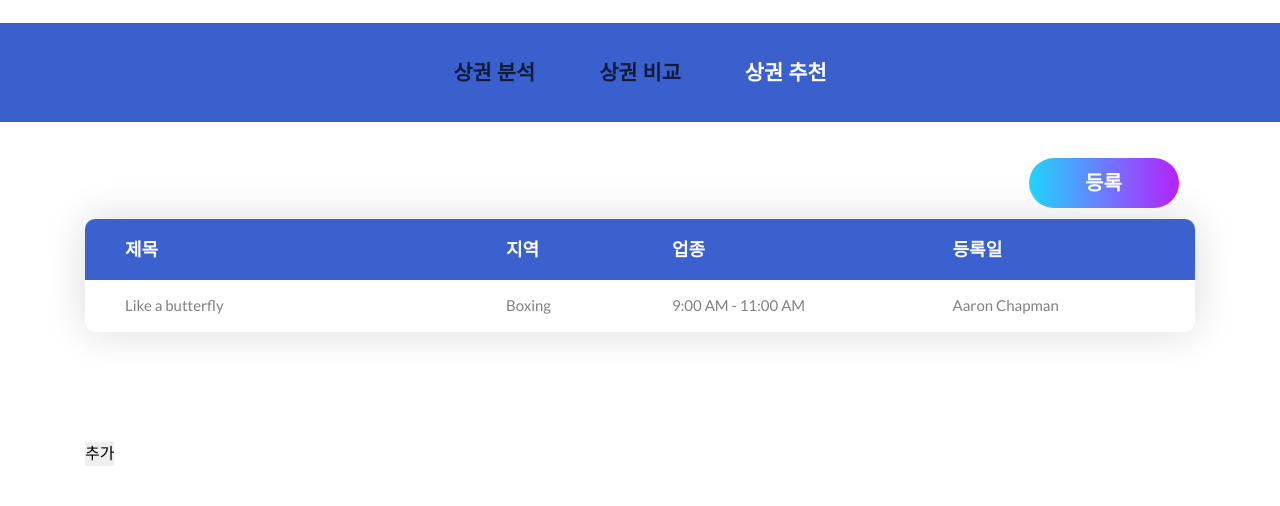
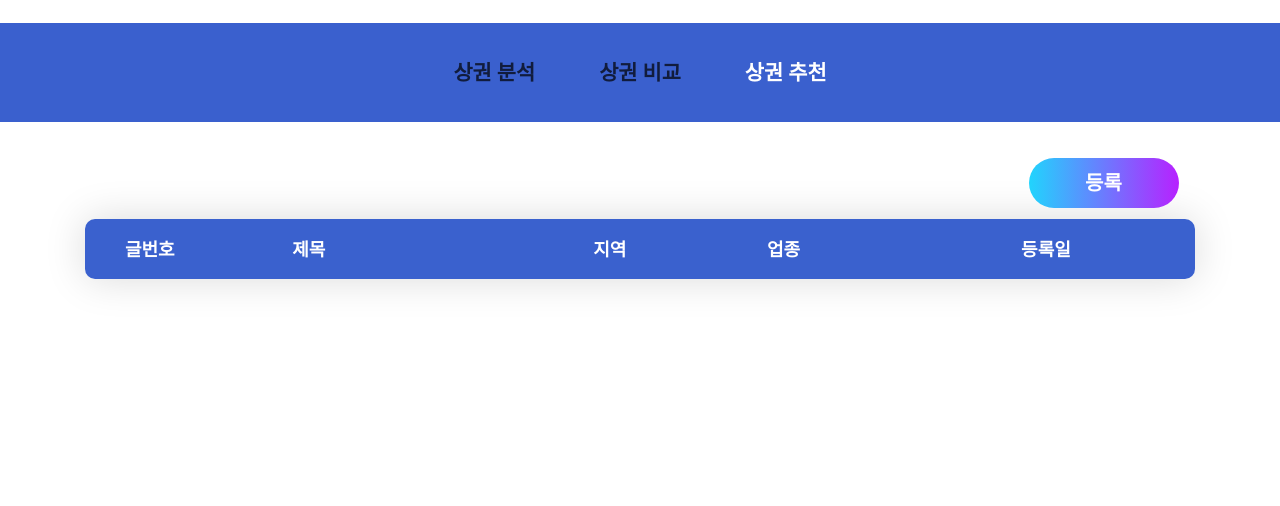
Before and after one commit to PilWonLee/StoreProject, a Java web app: template StorePRJ/WebContent/WEB-INF/view/businessRecommend.jsp in a window 1280 px wide. Shown: the part 294-800 px from the top of the page. Run offline with Spring Boot 4, a stand-in JSP engine, Linux system fonts and the light colour scheme; the template is opened without the code that fills it, so the values that code supplies are empty; the project's own start-up code is not run, and a stand-in starts its controllers and pages; some of the project's set-up classes (security, data sources, template engines, error pages and the like) are left out, and stand-ins take their place; some libraries are stand-ins or nearby versions; some web fonts are replaced.

Commit message:
상권추천 리스트 완료, 검색, 더보기 남음... ㅠㅠ

```diff
--- a/StorePRJ/WebContent/WEB-INF/view/businessRecommend.jsp
+++ b/StorePRJ/WebContent/WEB-INF/view/businessRecommend.jsp
@@ -46,7 +46,36 @@
 
 <!--selectbox 스타일-->
 <link rel="stylesheet" type="text/css" href="bootstrap/css/selectbox.css">
+<style>
+.content{
+    vertical-align: middle;
+    text-align: center;
+    margin-left: auto;
+    margin-right: auto;
+    align: center;
+    height:130px;
+}
 
+.content.top{
+	vertical-align:top;
+}
+.row100.body.content{
+	display:none;
+}
+
+.column1{
+	width:13%;
+}
+
+.column2{
+	padding-left:3%;
+	width:25%;
+}
+
+.column3{
+	width:13%;
+}
+</style>
 <title>우리 동네 상권 분석</title>
 <script src="http://code.jquery.com/jquery-latest.min.js"></script>
 <script>
@@ -61,6 +90,18 @@
 		selectBusiness1.text("업종 대분류");
 		var MidCd = '';
 		var MidNameArr = new Array;
+
+		getList();
+		resize();
+
+		function resize(){
+			$('.js-pscroll').each(function() {
+				var ps = new PerfectScrollbar(this);
+				$(window).on('resize', function() {
+					ps.update();
+				})
+			});
+		}
 
 		// 시,도 불러오기
 		$
@@ -158,22 +199,21 @@
 					}
 				});
 
-		// 활성화
-		$('#btn')
-				.click(
-						function() {
-							var content = "<tr class='row100 body'><td class='cell100 column1'>Like a butterfly</td><td class='cell100 column2'>Boxing</td><td class='cell100 column3'>9:00 AM - 11:00 AM</td><td class='cell100 column4'>Aaron Chapman</td><td class='cell100 column4'>10</td></tr>";
-							content += "<tr class='row100 body'><td class='cell100 column1'>Like a butterfly</td><td class='cell100 column2'>Boxing</td><td class='cell100 column3'>9:00 AM - 11:00 AM</td><td class='cell100 column4'>Aaron Chapman</td><td class='cell100 column4'>10</td></tr>";
-							content += "<tr class='row100 body'><td class='cell100 column1'>Like a butterfly</td><td class='cell100 column2'>Boxing</td><td class='cell100 column3'>9:00 AM - 11:00 AM</td><td class='cell100 column4'>Aaron Chapman</td><td class='cell100 column4'>10</td></tr>";
-							$('table > tbody').append(content);
+		// 클릭하면 내용 보여주기
+		$(document).on("click", ".row100.body",function(event){
+			var unpureId = $(this).attr("id");
+			var pureId = unpureId.substring(1,unpureId.length);
+			$("#"+pureId).toggle();
 			$('.js-pscroll').each(function() {
+				console.log(this);
 				var ps = new PerfectScrollbar(this);
-
 				$(window).on('resize', function() {
 					ps.update();
 				})
 			});
 		});
+
+		//등록하기 버튼
 		$('#continue').click(function(event) {
 			location.href = "#add";
 		})
@@ -199,7 +239,7 @@
 			data:resultArr,
 			method:"POST",
 			success:function(){
-				alert('성공!');
+				getList();
 			},
 			error:function(error){
 				console.log(error);
@@ -209,6 +249,36 @@
 
 	});
 
+	//게시판 리스트 불러오기
+	 function getList(){
+			var contents ="";
+			$.ajax({
+				url:"getRcdList.do",
+				dataType:"json",
+				success:function(data){
+					$.each(data,function(key,value){
+						contents +="<tr class='row100 body' id='A"+value.rcdNo+"' >";
+						contents +="<td class='cell100 column1'>"+value.rcdNo+"</td>";
+						contents +="<td class='cell100 column2'>"+value.title+"</td>";
+						contents +="<td class='cell100 column3'>"+value.sigunguName+"</td>";
+						contents +="<td class='cell100 column4'>"+value.indsName+"</td>";
+						contents +="<td class='cell100 column5'>"+value.regDate+"</td>";
+						contents +="</tr>";
+						contents +="<tr class='row100 body content' id='"+value.rcdNo+"'>";
+						contents +="<td class='content' colspan='3'><span>";
+						contents += value.content+"</span></td><td class='content top' colspan='2'><span><b>작성자</b>  : ";
+						contents += value.email+"</span></td></tr>";
+					})
+					$('.table100-body.js-pscroll tbody').html(contents);
+
+					location.href='#list';
+				},
+				error:function(error){
+					console.log(error);
+				}
+			});
+
+		}
 
 </script>
 </head>
@@ -235,10 +305,11 @@
 				<table>
 					<thead>
 						<tr class="row100 head">
-							<th class="cell100 column1"><b>제목</b></th>
-							<th class="cell100 column2"><b>지역</b></th>
-							<th class="cell100 column3"><b>업종</b></th>
-							<th class="cell100 column4"><b>등록일</b></th>
+							<th class="cell100 column1"><b>글번호</b></th>
+							<th class="cell100 column2"><b>제목</b></th>
+							<th class="cell100 column3"><b>지역</b></th>
+							<th class="cell100 column4"><b>업종</b></th>
+							<th class="cell100 column5"><b>등록일</b></th>
 						</tr>
 					</thead>
 				</table>
@@ -247,21 +318,12 @@
 			<div class="table100-body js-pscroll">
 				<table>
 					<tbody>
-						<tr class="row100 body">
-							<td class="cell100 column1">Like a butterfly</td>
-							<td class="cell100 column2">Boxing</td>
-							<td class="cell100 column3">9:00 AM - 11:00 AM</td>
-							<td class="cell100 column4">Aaron Chapman</td>
-						</tr>
 					</tbody>
 				</table>
 			</div>
 		</div>
 
-
-
-		<input type="button" id="btn" value="추가"> </section>
-
+		</section>
 		<section id="add" data-url="add">
 
 		<div class="wrap-login100" style="width: 800px; margin-top: 5%; margin-bottom: 6%; background-color: #f8f8f8; margin-left: auto; margin-right: auto;">
@@ -329,15 +391,7 @@
 	<script src="tableStyle/vendor/bootstrap/js/bootstrap.min.js"></script>
 	<script src="tableStyle/vendor/select2/select2.min.js"></script>
 	<script src="tableStyle/vendor/perfect-scrollbar/perfect-scrollbar.min.js"></script>
-	<script>
-		$('.js-pscroll').each(function() {
-			var ps = new PerfectScrollbar(this);
 
-			$(window).on('resize', function() {
-				ps.update();
-			})
-		});
-	</script>
 	<!--===============================================================================================-->
 	<script src="form/js/main.js"></script>
 	<!-- selectbox스크립트 -->
--- a/StorePRJ/src/com/store/dto/populationDTO.java
+++ b/StorePRJ/src/com/store/dto/populationDTO.java
@@ -4,7 +4,6 @@ public class populationDTO {
 	String totalMan;
 	String totalWoman;
 	String ageCode;
-
 	public String getTotalMan() {
 		return totalMan;
 	}
--- a/StorePRJ/src/com/store/persistence/mapper/RecommendMapper.java
+++ b/StorePRJ/src/com/store/persistence/mapper/RecommendMapper.java
@@ -11,6 +11,8 @@ public interface RecommendMapper {
 
 	void insertRecommend(RecommendDTO rDTO);
 
+	List<RecommendDTO> getList();
+
 
 
 }
--- a/StorePRJ/src/com/store/persistence/sqlmap/mapper/RecommendMapper.xml
+++ b/StorePRJ/src/com/store/persistence/sqlmap/mapper/RecommendMapper.xml
@@ -26,5 +26,10 @@ REG_DATE, 	SIDO_NAME, 		SIGUNGU_NAME, 	INDS_CD
 		)
 </insert>
 
+<select id="getList" resultType="RecommendDTO">
+SELECT RCD_NO AS rcdNo, REG_USER_NO AS regUserNo, TITLE, CONTENT, SIDO, SIGUNGU,
+INDS_NAME AS indsName, A.REG_DATE AS regDate, SIDO_NAME AS sidoName,SIGUNGU_NAME AS sigunguName,
+INDS_CD AS indsCd, EMAIL FROM pil_db.`RECOMMEND` A, pil_db.`USER_INFO` B WHERE B.USER_NO = A.REG_USER_NO
+</select>
 
 </mapper>
--- a/StorePRJ/src/com/store/service/IRecommendService.java
+++ b/StorePRJ/src/com/store/service/IRecommendService.java
@@ -1,4 +1,6 @@
 package com.store.service;
+
+import java.util.List;
 
 import com.store.dto.RecommendDTO;
 
@@ -6,4 +8,6 @@ public interface IRecommendService {
 
 	void insertRecommend(RecommendDTO rDTO);
 
+	List<RecommendDTO> getList();
+
 }
--- a/StorePRJ/src/com/store/service/impl/RecommendService.java
+++ b/StorePRJ/src/com/store/service/impl/RecommendService.java
@@ -22,6 +22,11 @@ public class RecommendService implements IRecommendService {
 		recommendMapper.insertRecommend(rDTO);
 	}
 
+	@Override
+	public List<RecommendDTO> getList() {
+		return recommendMapper.getList();
+	}
+
 
 
 
```
Also changed, not shown: StorePRJ/src/com/store/controller/RecommendController.java (+7 -1 lines), StorePRJ/src/com/store/dto/RecommendDTO.java (+14 -0 lines), 2 other files. Lines whose indentation alone changed are shown as unchanged.
